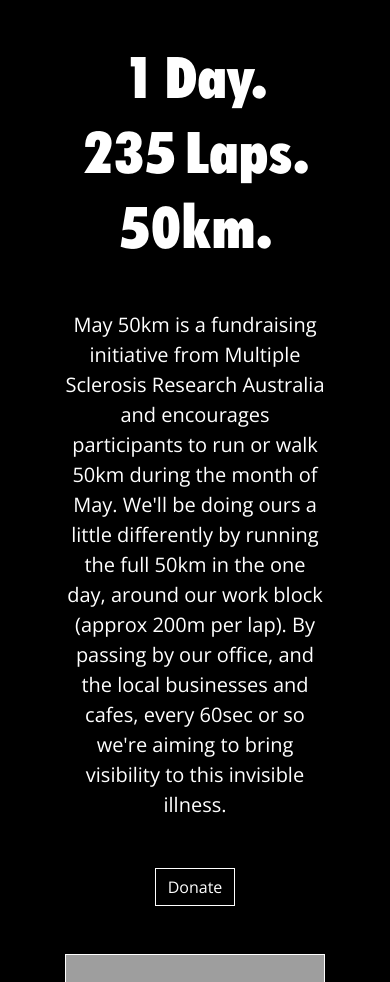
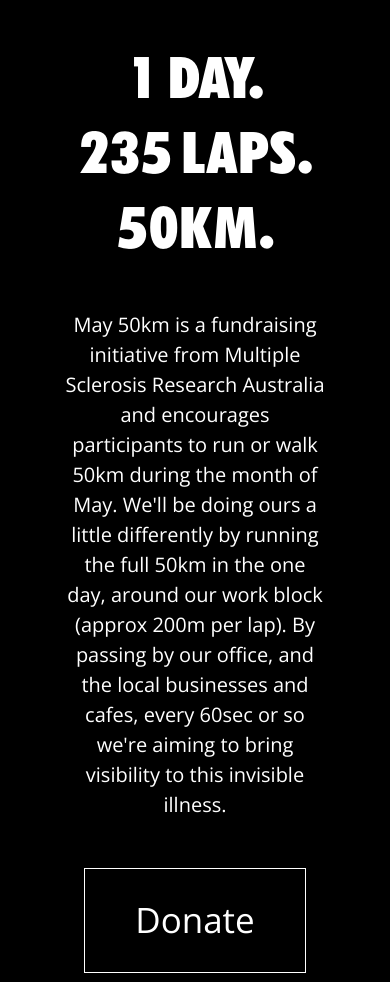
Before and after one commit to scottys88/may-50k, a website: page index.html in a window 390 px wide. Shown: the part 118-1100 px from the top of the page. Drawn offline with nearby package versions, Linux system fonts and the light colour scheme; some packages are replaced by stand-ins of ours; no server answers; grey boxes are pictures that could not be loaded.

Commit message:
Updated button size, added uppercase to headings

```diff
--- a/styles.css
+++ b/styles.css
@@ -18,12 +18,14 @@
 h1 {
     font-size: 5rem;
     font-family: 'OPTIFutura-ExtraBlackCond';
+    text-transform: uppercase;
 }
 
 @media only screen and (max-width: 600px) {
     h1 {
         font-size: 3.5rem;
         font-family: 'OPTIFutura-ExtraBlackCond';
+        text-transform: uppercase;
     }
 }
 
@@ -39,6 +41,8 @@
     border-radius: 0;
     color: white;
     cursor: pointer;
+    padding: 25px 50px;
+    font-size: 35px;
 }
 
 .btn-primary:hover {
```
